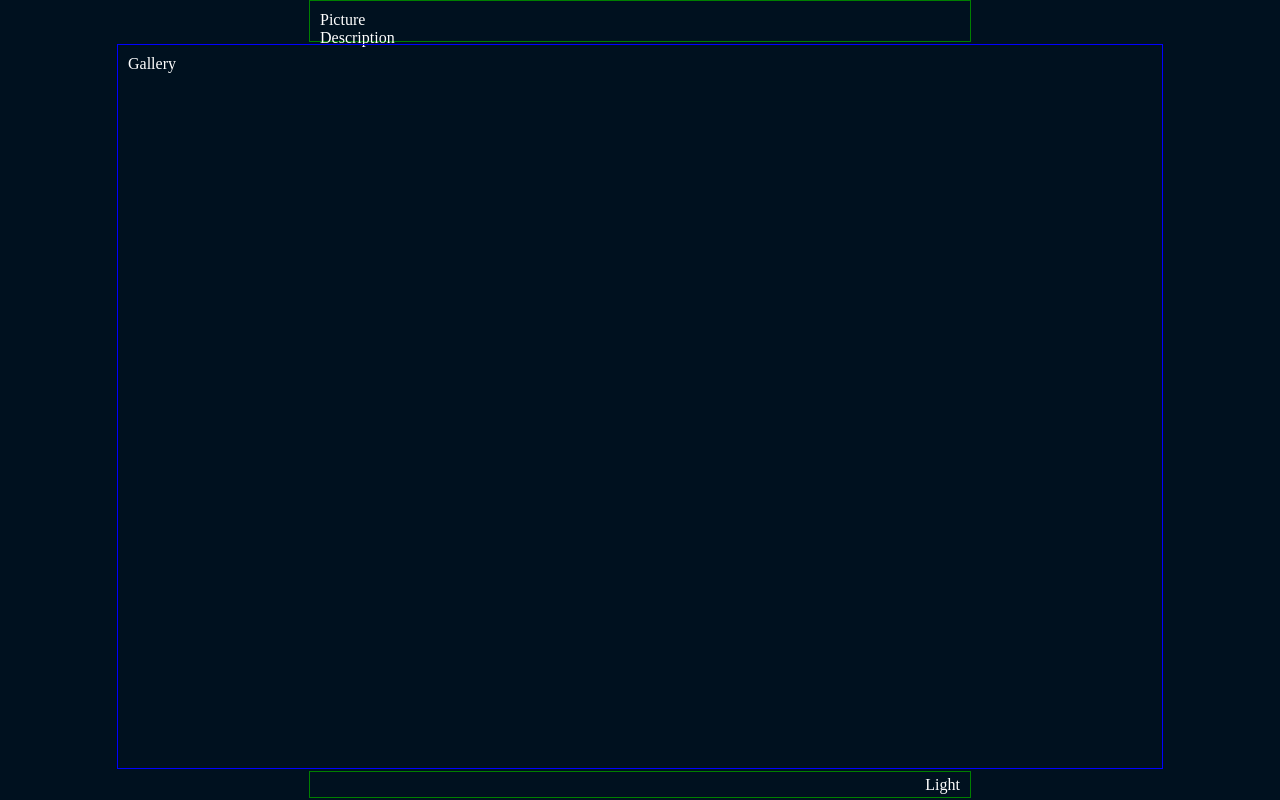
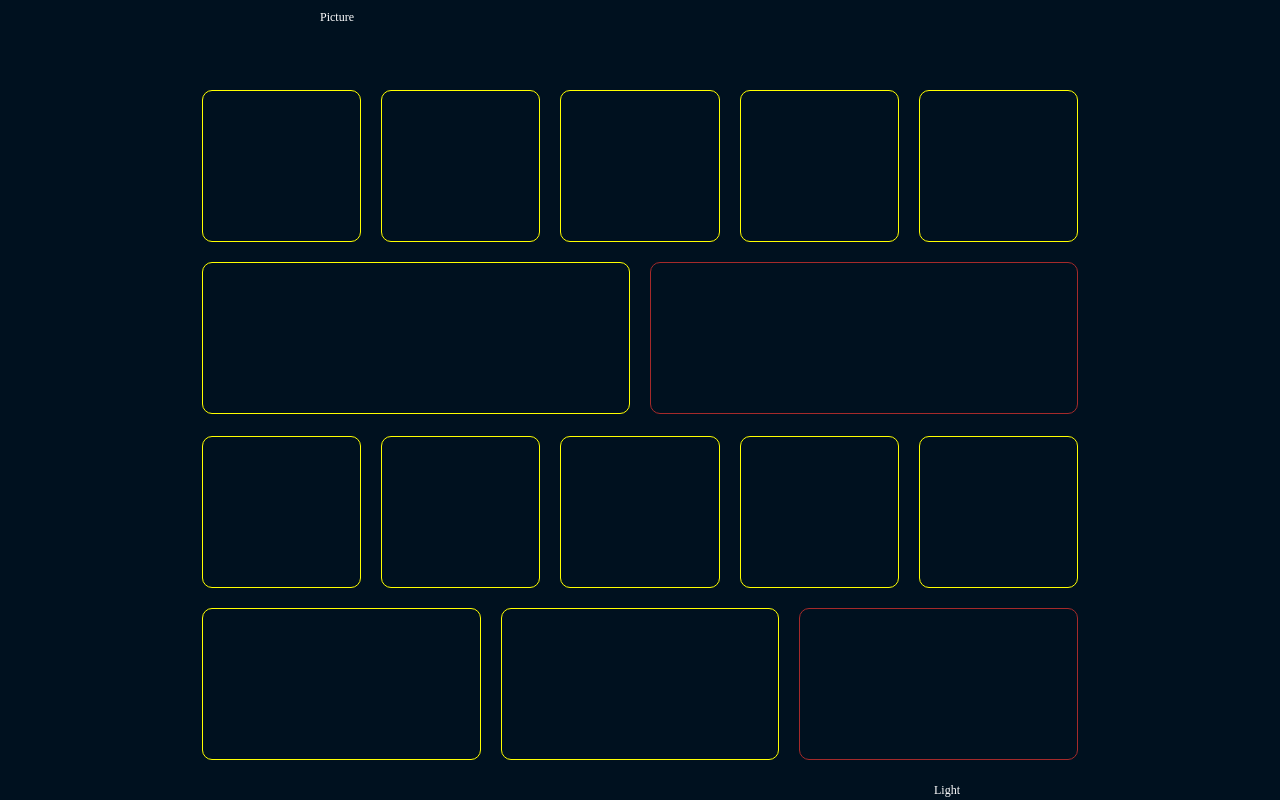
Before and after one commit to clementlebas/light-image-gallery, a React app: page / in a window 1280 px wide. Built offline with nearby package versions, Linux system fonts and the light colour scheme.

Commit message:
[UPDATED] css with gallery content

```diff
--- a/src/Footer.tsx
+++ b/src/Footer.tsx
@@ -7,7 +7,11 @@ type Props = {
 };
 
 const Footer: React.FC<Props> = (props) => {
-  return <div className="footer">Light</div>;
+  return (
+    <div className="footer">
+      <div className="footer__content">Light</div>
+    </div>
+  );
 };
 
 export default Footer;
--- a/src/Gallery.tsx
+++ b/src/Gallery.tsx
@@ -7,7 +7,29 @@ type Props = {
 };
 
 const Gallery: React.FC<Props> = (props) => {
-  return <div className="gallery">Gallery</div>;
+  return (
+    <div className="gallery">
+      <div className="gallery__content">
+        <div className="gallery__bloc" />
+        <div className="gallery__bloc" />
+        <div className="gallery__bloc" />
+        <div className="gallery__bloc" />
+        <div className="gallery__bloc" />
+        <div className="gallery__bloc" />
+        <div className="gallery__bloc gallery__bloc--last" />
+      </div>
+      <div className="gallery__content">
+        <div className="gallery__bloc" />
+        <div className="gallery__bloc" />
+        <div className="gallery__bloc" />
+        <div className="gallery__bloc" />
+        <div className="gallery__bloc" />
+        <div className="gallery__bloc" />
+        <div className="gallery__bloc" />
+        <div className="gallery__bloc gallery__bloc--last" />
+      </div>
+    </div>
+  );
 };
 
 export default Gallery;
--- a/src/Header.tsx
+++ b/src/Header.tsx
@@ -10,7 +10,6 @@ const Header: React.FC<Props> = (props) => {
   return (
     <div className="header">
       <div>Picture</div>
-      <div>Description</div>
     </div>
   );
 };
--- a/src/index.css
+++ b/src/index.css
@@ -4,7 +4,7 @@ body {
 }
 
 body {
-  background-color: hsl(206, 100%, 6%);
+  background-color: #00111f;
   color: white;
 }
 
@@ -18,30 +18,56 @@ body {
 }
 
 .header,
-.footer,
-.gallery {
+.gallery__content {
   padding: 10px;
   margin-bottom: 2px;
 }
 
 .header,
 .footer {
-  border: 1px solid green;
-  width: 50%;
+  position: fixed;
+  background-color: #00111f;
+  font-size: 12px;
 }
 
-.header {
+.header,
+.footer__content {
+  width: 50%;
   height: 20px;
 }
 
 .gallery {
-  width: 80%;
-  border: 1px solid blue;
-  flex: 1; /* takes up all remaining space */
+  width: 70%;
+  margin-top: 80px;
+}
+
+.gallery__content {
+  display: flex;
+  flex-wrap: wrap;
+  gap: 20px;
+}
+
+.gallery__bloc {
+  border: 1px solid yellow;
+  flex-basis: 150px;
+  height: 150px;
+  border-radius: 10px;
+  flex-grow: 1;
+}
+
+.gallery__bloc--last {
+  border-color: brown;
 }
 
 .footer {
-  height: 5px;
+  width: 100%;
+  bottom: 0;
+  display: flex;
+  justify-content: center;
+  height: fit-content;
+}
+
+.footer__content {
   display: flex;
   justify-content: end;
   align-items: center;
```
